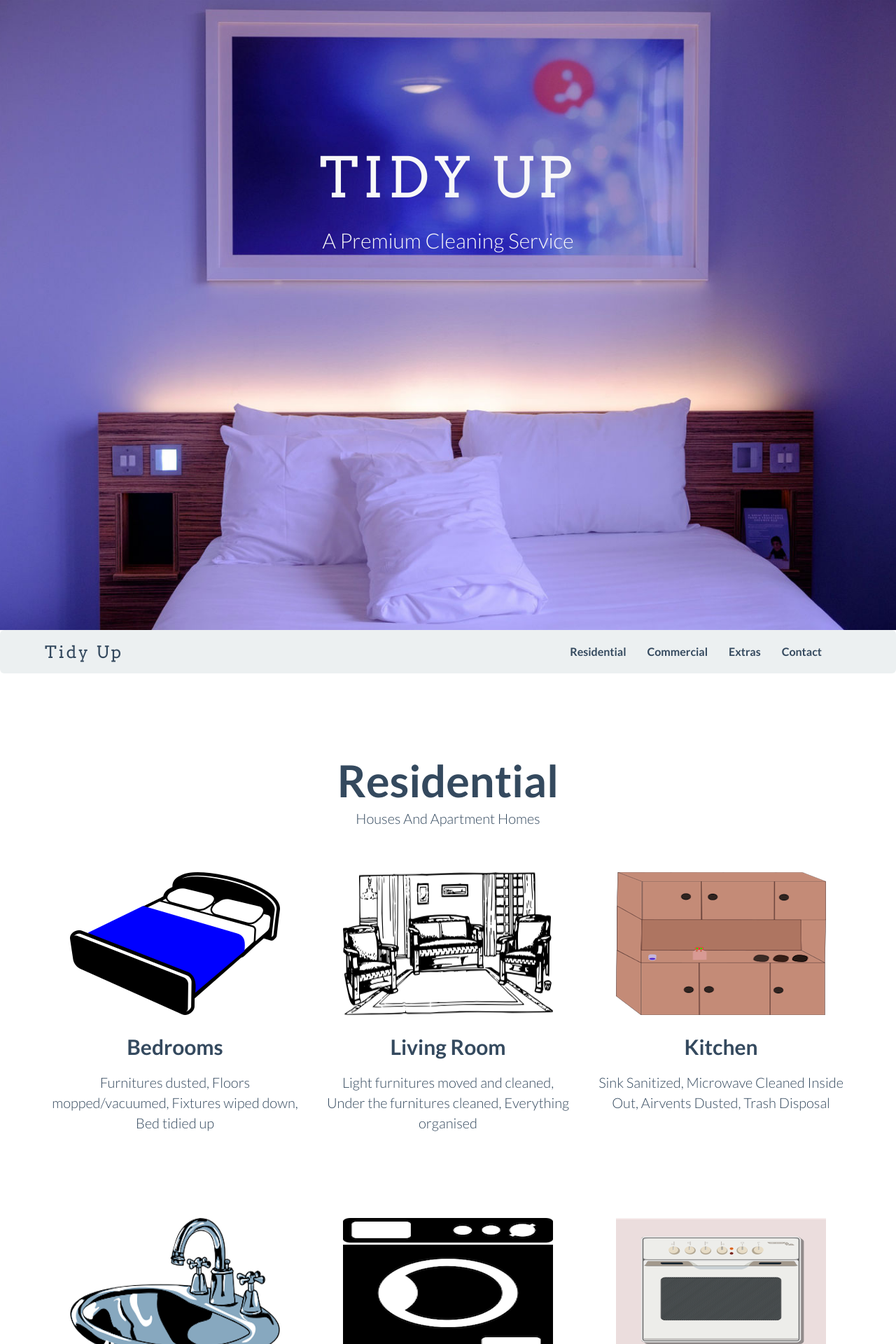
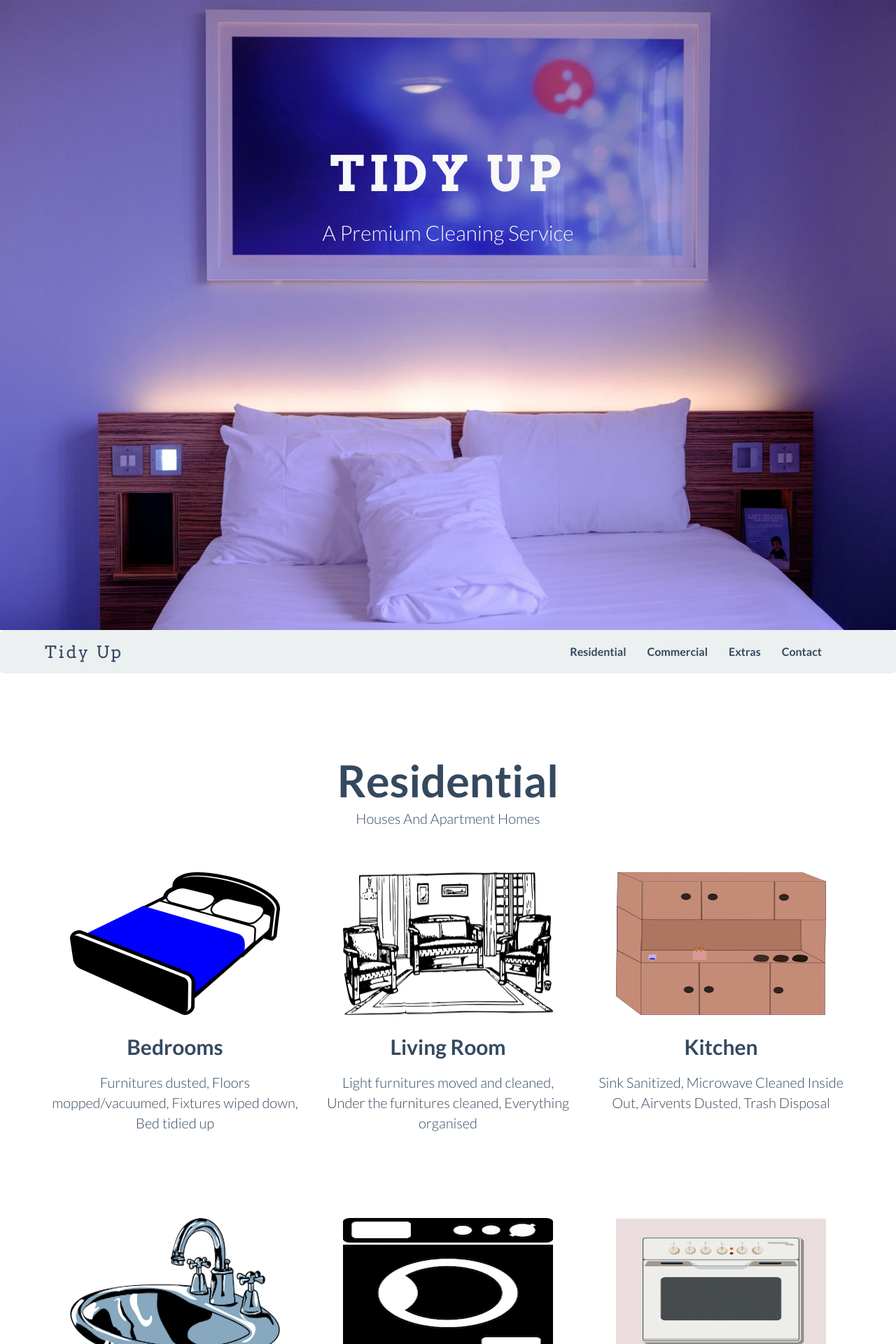
Before and after one commit to ianmd/tidy_up, a Jekyll site: the page built from index.md, in a window 1280 px wide. Shown: the top 1920 px of the page at 70% size. Built offline with Jekyll 4.4.1, drawn with Linux system fonts in a browser that asks for light colours.

Commit message:
save files

```diff
--- a/css/general.css
+++ b/css/general.css
@@ -75,9 +75,9 @@ margin: auto;
 }
 
 .h1_home{
-	font-size: 80px;
+	font-size: 70px;
 	font-family: arvo;
-	font-weight: 300;
+	font-weight: bolder;
 	letter-spacing: 6px;
 }
 
```
Also changed, not shown: 1 other file.
